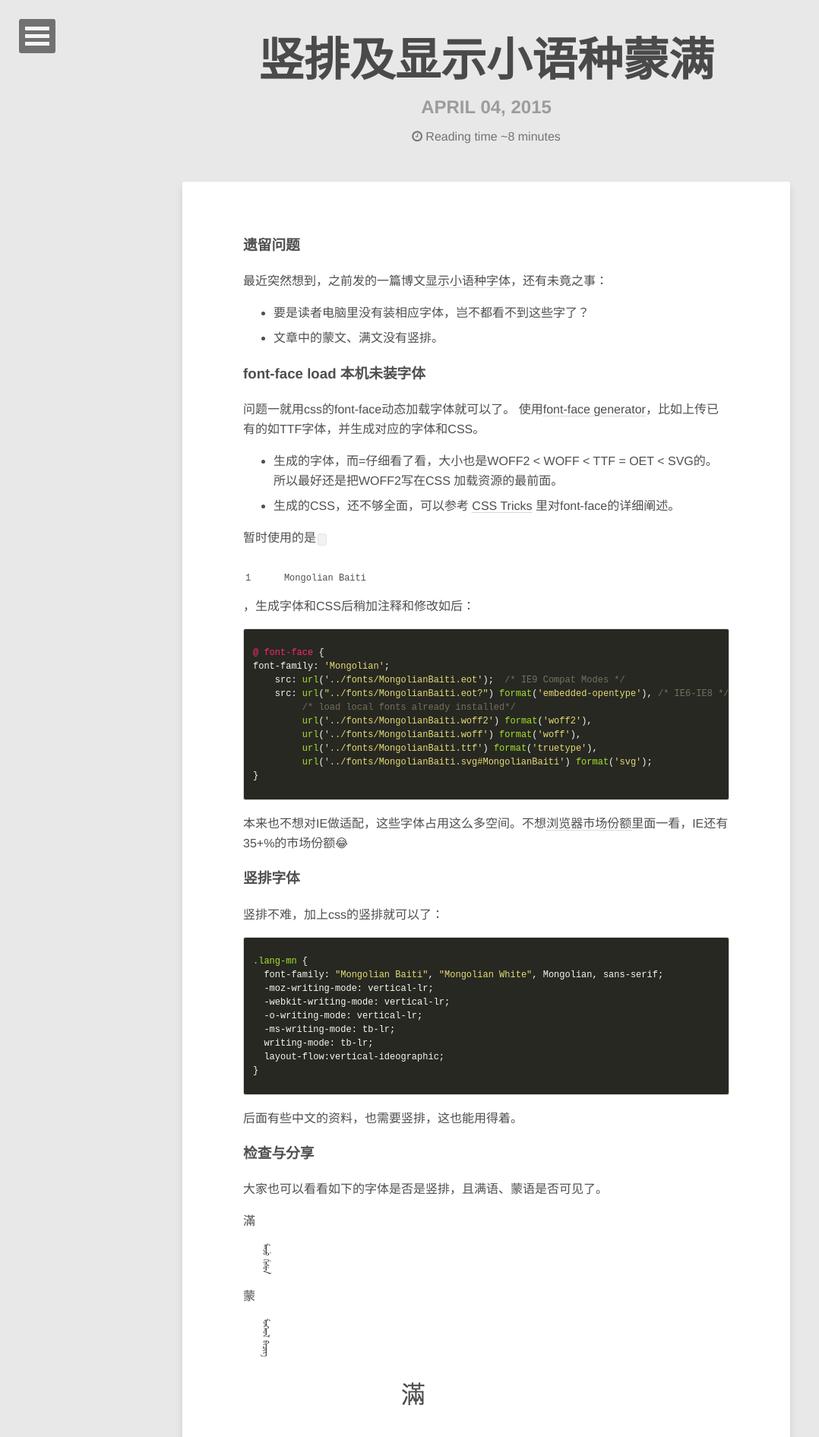
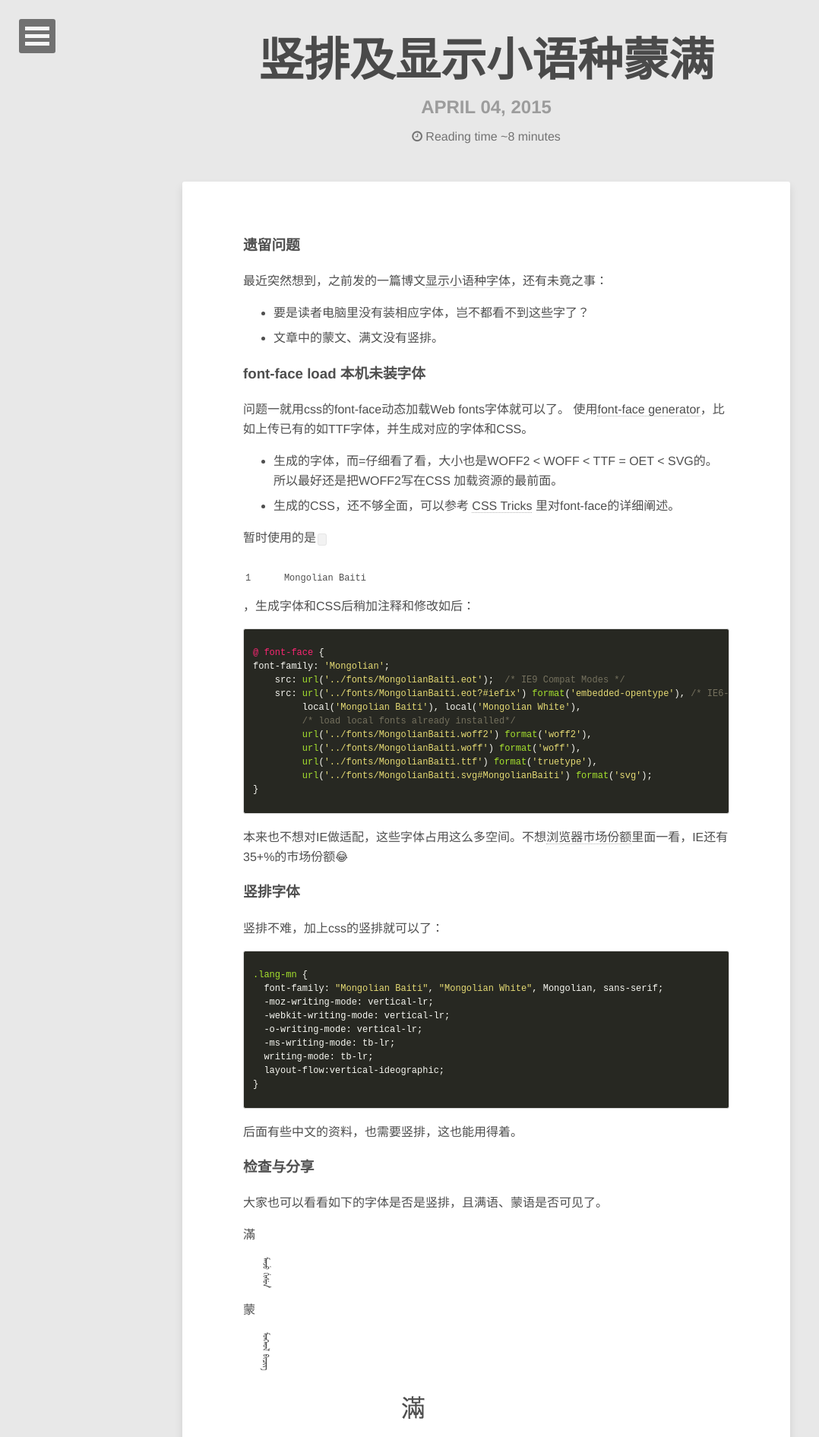
Before and after one commit to jinntrance/blog, a Jekyll site: the page built from _posts/2015-04-04-load-vertical-fonts.md, in a window 1280 px wide. Shown: the top 1891 px of the page at 76% size, without its empty margins (0-1078 px from the left). Built offline with Jekyll 4.4.1, drawn with Linux system fonts in a browser that asks for light colours; comment, search, counter and statistics services are not loaded; some of the changed text lies outside the part shown.

Commit message:
adjust the font css

```diff
--- a/_posts/2015-04-04-load-vertical-fonts.md
+++ b/_posts/2015-04-04-load-vertical-fonts.md
@@ -15,7 +15,7 @@ date: 2015-04-05T00:32:30+08:00
 
 ### font-face load 本机未装字体
 
-问题一就用css的font-face动态加载字体就可以了。 使用[font-face generator]，比如上传已有的如TTF字体，并生成对应的字体和CSS。
+问题一就用css的font-face动态加载Web fonts字体就可以了。 使用[font-face generator]，比如上传已有的如TTF字体，并生成对应的字体和CSS。
 
 - 生成的字体，而=仔细看了看，大小也是WOFF2 < WOFF < TTF = OET < SVG的。所以最好还是把WOFF2写在CSS 加载资源的最前面。
 - 生成的CSS，还不够全面，可以参考 [CSS Tricks] 里对font-face的详细阐述。
@@ -26,7 +26,8 @@ date: 2015-04-05T00:32:30+08:00
 @ font-face {
 font-family: 'Mongolian';
     src: url('../fonts/MongolianBaiti.eot');  /* IE9 Compat Modes */
-    src: url("../fonts/MongolianBaiti.eot?") format('embedded-opentype'), /* IE6-IE8 */    	     local('Mongolian Baiti'), local('Mongolian White'),
+    src: url('../fonts/MongolianBaiti.eot?#iefix') format('embedded-opentype'), /* IE6-IE8 */
+         local('Mongolian Baiti'), local('Mongolian White'),
          /* load local fonts already installed*/
          url('../fonts/MongolianBaiti.woff2') format('woff2'),
          url('../fonts/MongolianBaiti.woff') format('woff'),
--- a/_sass/_lang.scss
+++ b/_sass/_lang.scss
@@ -1,11 +1,11 @@
 
-$font-stack: "Helvetica Neue", Helvetica, Tahoma, Arial, "DejaVu Sans", "Hiragino Sans GB", "Microsoft JhengHei", "Microsoft YaHei", "WenQuanYi Micro Hei", sans-serif;
+$font-stack: 'Helvetica Neue', Helvetica, Tahoma, Arial, 'DejaVu Sans', 'Hiragino Sans GB', 'Microsoft JhengHei', 'Microsoft YaHei', 'WenQuanYi Micro Hei', sans-serif;
 
 
 @font-face {
 	font-family: 'Mongolian';
     src: url('../fonts/MongolianBaiti.eot');  /* IE9 Compat Modes */
-    src: url("../fonts/MongolianBaiti.eot") format('embedded-opentype'), /* IE6-IE8 */
+    src: url('../fonts/MongolianBaiti.eot') format('embedded-opentype'), /* IE6-IE8 */
          local('Mongolian Baiti'), local('Mongolian White'), /* load local fonts already installed*/
          url('../fonts/MongolianBaiti.woff2') format('woff2'),
          url('../fonts/MongolianBaiti.woff') format('woff'),
@@ -13,9 +13,9 @@ $font-stack: "Helvetica Neue", Helvetica, Tahoma, Arial, "DejaVu Sans", "Hiragin
          url('../fonts/MongolianBaiti.svg#MongolianBaiti') format('svg');
 }
 
-/* vertical layout from left to right. For Traditional Mongolian, Manchurin. */
+/* vertical layout from left to right. For Traditional Mongolian, Manchu. */
 .lang-mn {
-  font-family: 'Mongolian Baiti', 'Mongolian White', Mongolian, sans-serif;
+  font-family: 'Mongolian Baiti', 'Mongolian White', 'Mongolian', sans-serif;
   -moz-writing-mode: vertical-lr;
   -webkit-writing-mode: vertical-lr;
   -o-writing-mode: vertical-lr;
@@ -23,6 +23,7 @@ $font-stack: "Helvetica Neue", Helvetica, Tahoma, Arial, "DejaVu Sans", "Hiragin
   writing-mode: tb-lr;
   layout-flow:vertical-ideographic;
 }
+
 /* vertical layout from right to left. For Chinese and Japanese. */
 .lang-zh, .lang-jp {
   -moz-writing-mode: vertical-rl;
```
Also changed, not shown: other parts of _posts/2015-04-04-load-vertical-fonts.md (+2 -0 lines).
